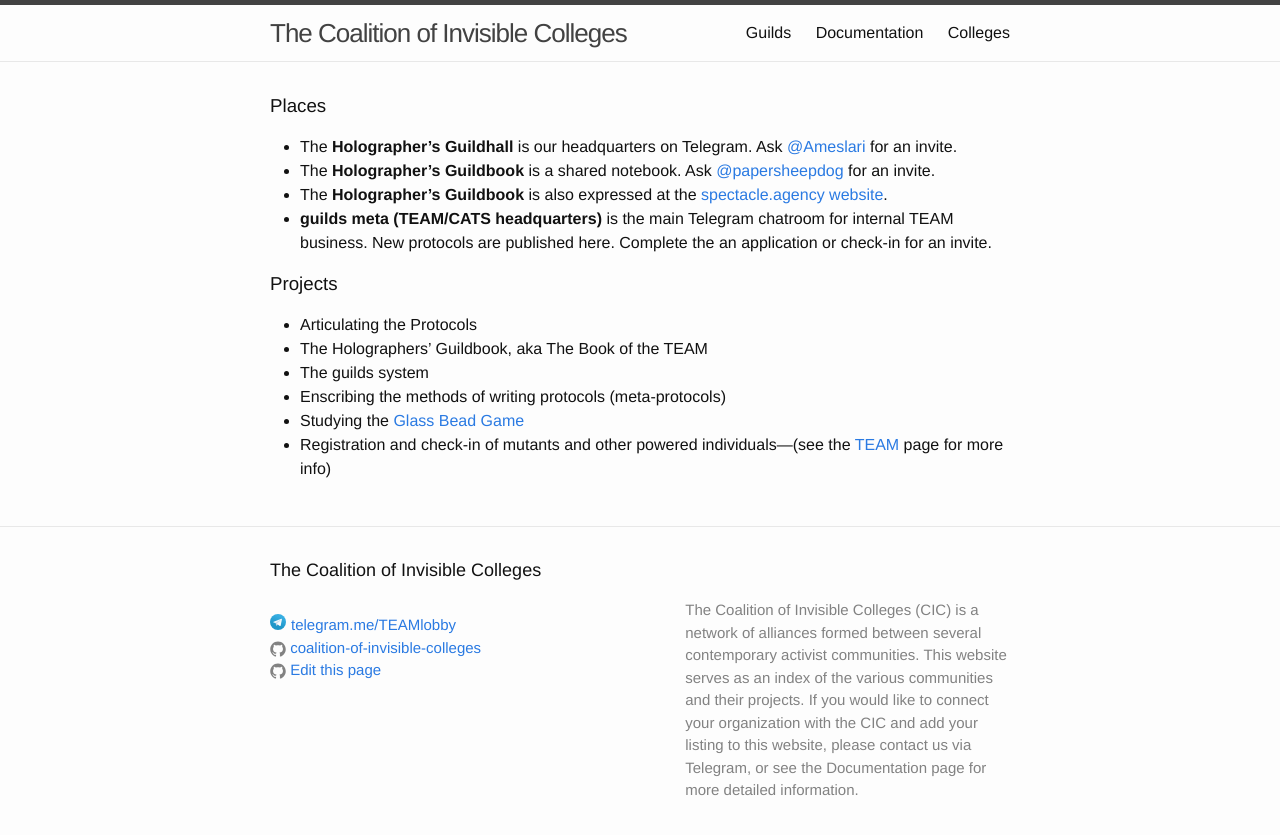
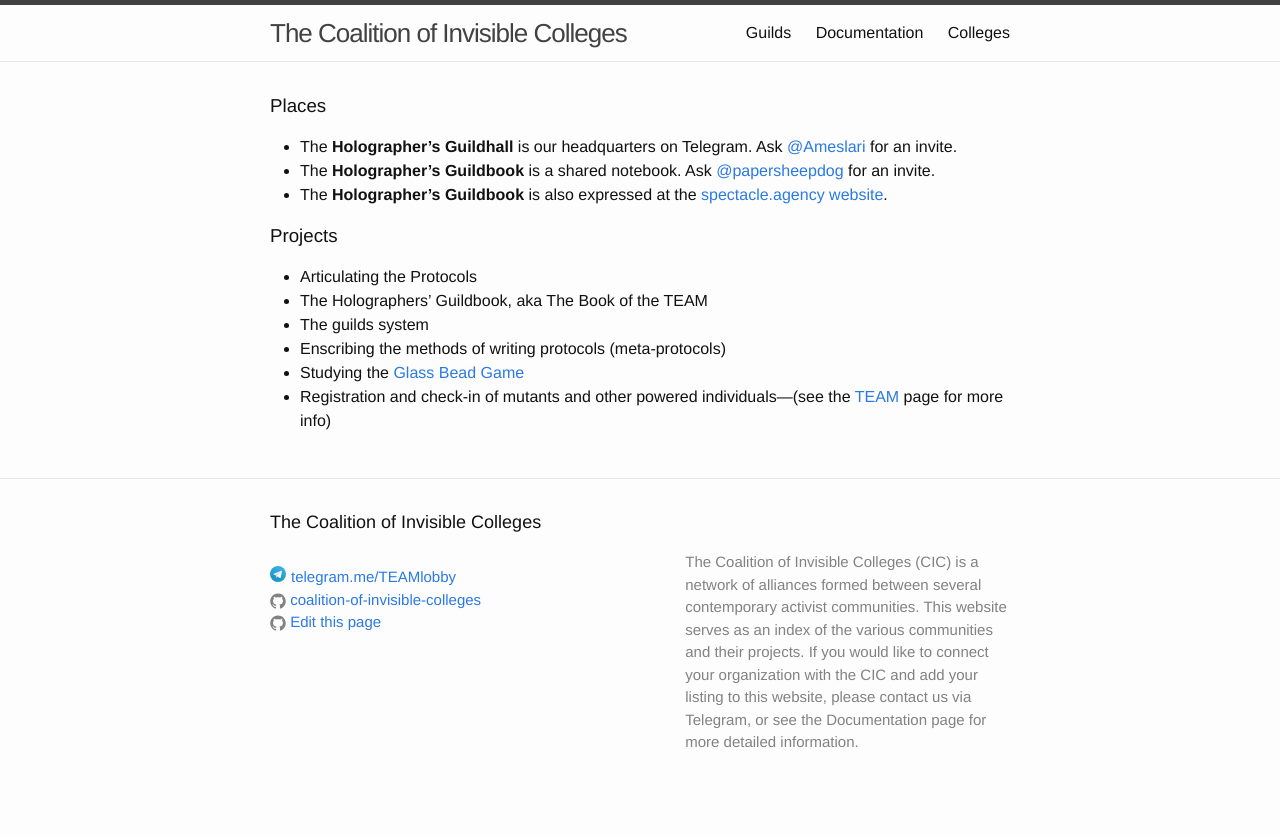
Before and after one commit to coalition-of-invisible-colleges/cic.github.io, a Jekyll site: the page built from colleges/TEAM/team-holographers.md, in a window 1280 px wide. Shown: the top 835 px of the page. Built offline with Jekyll 4.4.1, drawn with Linux system fonts in a browser that asks for light colours.

Commit message:
Moved guilds meta link to TEAM overall description

```diff
--- a/colleges/TEAM/team-holographers.md
+++ b/colleges/TEAM/team-holographers.md
@@ -8,7 +8,6 @@ pointperson: papersheepdog
 * The **Holographer's Guildhall** is our headquarters on Telegram. Ask [@Ameslari](http://telegram.me/Ameslari) for an invite.
 * The **Holographer's Guildbook** is a shared notebook. Ask [@papersheepdog](http://telegram.me/papersheepdog) for an invite.
 * The **Holographer's Guildbook** is also expressed at the [spectacle.agency website](http://spectacle.agency/pages/view/139/holographers-guildbook-wiki-home).
-* **guilds meta (TEAM/CATS headquarters)** is the main Telegram chatroom for internal TEAM business. New protocols are published here. Complete the an application or check-in for an invite.
 
 ### Projects
 
```
